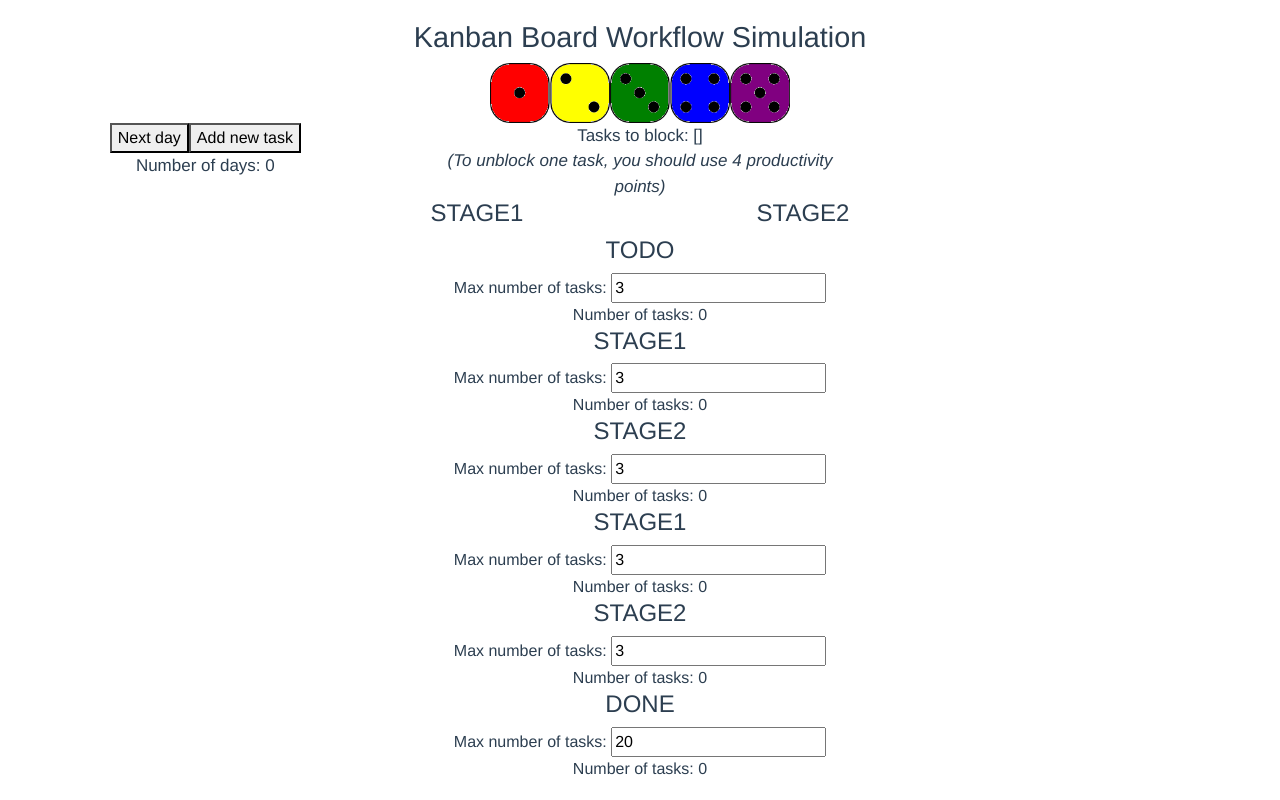
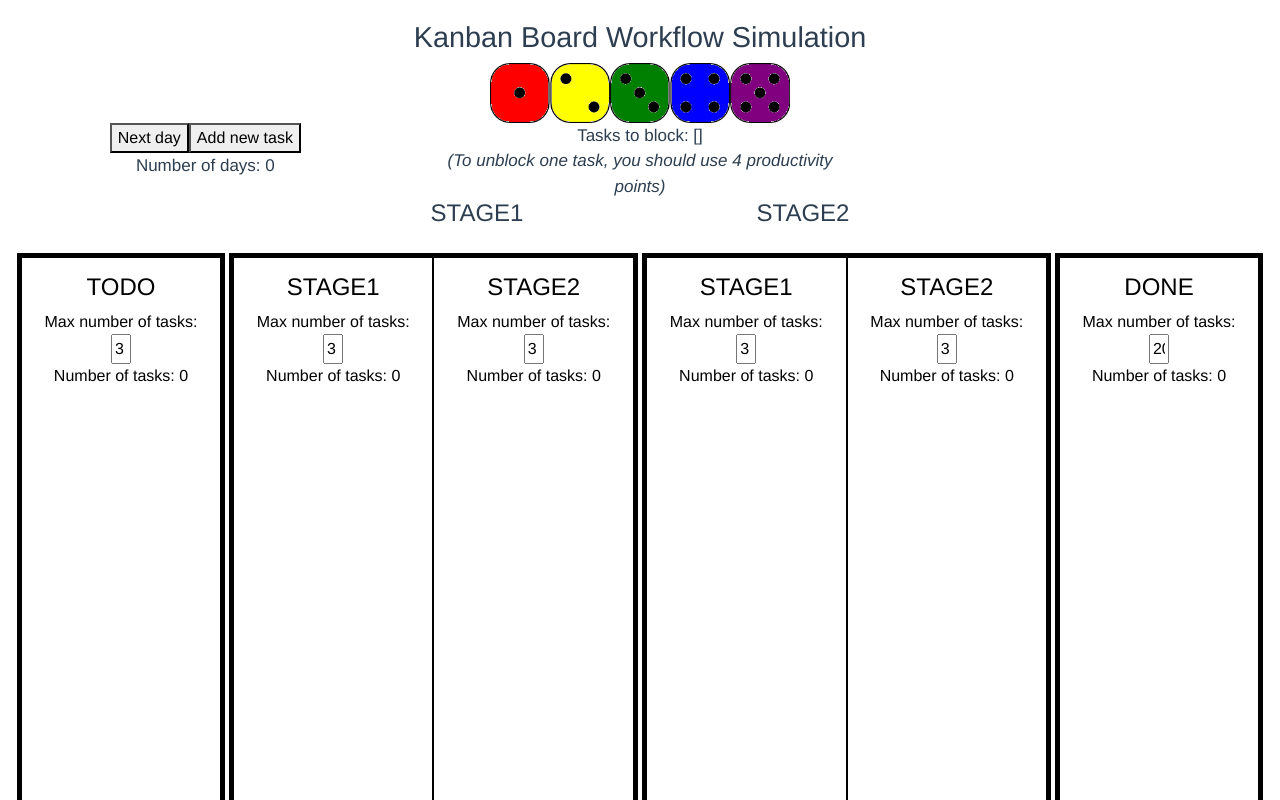
Before and after one commit to zakrzewskib/KanbanWorkflowSimulation, a Vue app: page / in a window 1280 px wide. Shown: the top 800 px of the page. Built offline with nearby package versions, Linux system fonts and the light colour scheme.

Commit message:
Move styles to App.vue

```diff
--- a/src/App.vue
+++ b/src/App.vue
@@ -1,11 +1,36 @@
 <template>
   <div id="app">
     <h1>{{ title }}</h1>
-    <img :src="dice1.imgsource" :width="dicesSize" :height="dicesSize" alt="dice1"/>
-    <img :src="dice2.imgsource" :width="dicesSize" :height="dicesSize" alt="dice2"/>
-    <img :src="dice3.imgsource" :width="dicesSize" :height="dicesSize" alt="dice3"/>
-    <img :src="dice4.imgsource" :width="dicesSize" :height="dicesSize" alt="dice4"/>
-    <img :src="dice5.imgsource" :width="dicesSize" :height="dicesSize" alt="dice5"/>
+    <img
+      :src="dice1.imgsource"
+      :width="dicesSize"
+      :height="dicesSize"
+      alt="dice1"
+    />
+    <img
+      :src="dice2.imgsource"
+      :width="dicesSize"
+      :height="dicesSize"
+      alt="dice2"
+    />
+    <img
+      :src="dice3.imgsource"
+      :width="dicesSize"
+      :height="dicesSize"
+      alt="dice3"
+    />
+    <img
+      :src="dice4.imgsource"
+      :width="dicesSize"
+      :height="dicesSize"
+      alt="dice4"
+    />
+    <img
+      :src="dice5.imgsource"
+      :width="dicesSize"
+      :height="dicesSize"
+      alt="dice5"
+    />
     <div>
       <div class="row">
         <div class="col-4">
@@ -23,11 +48,13 @@
         </div>
 
         <div class="col-4">
-          <div id="tasksToBlock">Tasks to block: {{ tasksToBlock }}
-            <br>
-            <em> (To unblock one task, you should use 4 productivity points)</em>
+          <div id="tasksToBlock">
+            Tasks to block: {{ tasksToBlock }}
+            <br />
+            <em>
+              (To unblock one task, you should use 4 productivity points)</em
+            >
           </div>
-
         </div>
       </div>
     </div>
@@ -115,8 +142,7 @@ export default {
   data() {
     return {
       title: "Kanban Board Workflow Simulation",
-      tasks: [
-      ],
+      tasks: [],
       counters: [0, 0, 0, 0, 0, 0],
       maxTasks: [3, 3, 3, 3, 3, 20],
       counter1: 0,
@@ -380,8 +406,43 @@ export default {
   margin-top: 20px;
 }
 
-@import "./styles/flexboxstyles.css";
-@import "./styles/columnstyles.css";
+.flexbox {
+  display: flex;
+  justify-content: space-between;
+  width: 100%;
+  max-width: 1600px;
+  min-height: 100vh;
+  overflow: hidden;
+  margin: 0 auto;
+  padding: 15px;
+}
+
+.flexbox .column {
+  display: flex;
+  flex-direction: column;
+  color: black;
+  width: 100%;
+  max-width: 600px;
+  margin: 2px;
+  border: 5px solid black;
+  padding: 15px;
+}
+
+#column-2,
+#column-4 {
+  margin-right: 0px;
+  border-right: 1px solid black;
+}
+
+#column-3,
+#column-5 {
+  margin-left: 0px;
+  border-left: 1px solid black;
+}
+
+.maxTasksInput {
+  width: 12%;
+}
 
 #changeMemeberGlobal {
   background: red;
@@ -396,13 +457,12 @@ h1 {
   font-size: 1.8rem;
 }
 
-
 h2 {
   font-size: 1.5rem;
 }
 
-#numberOfDays, #tasksToBlock {
+#numberOfDays,
+#tasksToBlock {
   font-size: 17px;
 }
-
 </style>
--- a/src/styles/columnstyles.css
+++ /dev/null
@@ -1,26 +0,0 @@
-.flexbox .column {
-    display: flex;
-    flex-direction: column;
-    color: black;
-    width: 100%;
-    max-width: 600px;
-    margin: 2px;
-    border: 5px solid black;
-    padding: 15px;
-}
-
-#column-2,
-#column-4 {
-    margin-right: 0px;
-    border-right: 1px solid black;
-}
-
-#column-3,
-#column-5 {
-    margin-left: 0px;
-    border-left: 1px solid black;
-}
-
-.maxTasksInput {
-    width: 12%;
-}
--- a/src/styles/flexboxstyles.css
+++ /dev/null
@@ -1,11 +0,0 @@
-.flexbox,
-.divv {
-    display: flex;
-    justify-content: space-between;
-    width: 100%;
-    max-width: 1600px;
-    min-height: 100vh;
-    overflow: hidden;
-    margin: 0 auto;
-    padding: 15px;
-}
```
